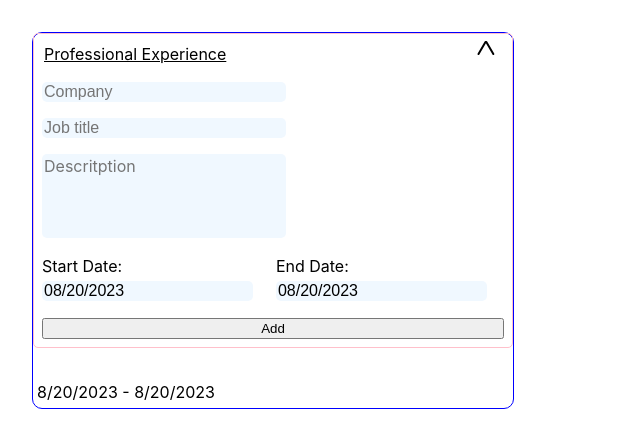
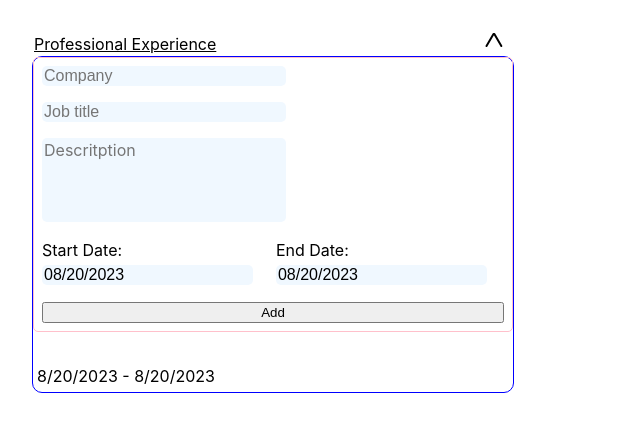
Before and after one commit to StephTorres22/cv-app, a React (Vite) app in the folder cv-app/: page / in a window 1280 px wide. Shown: the top 448 px of the page, without its empty margins (0-640 px from the left). Built offline with nearby package versions, Linux system fonts and the light colour scheme.

Commit message:
playing around with CSStransitions component

```diff
--- a/cv-app/package.json
+++ b/cv-app/package.json
@@ -12,7 +12,8 @@
   "dependencies": {
     "react": "^18.2.0",
     "react-datepicker": "^4.16.0",
-    "react-dom": "^18.2.0"
+    "react-dom": "^18.2.0",
+    "react-transition-group": "^4.4.5"
   },
   "devDependencies": {
     "@types/react": "^18.2.15",
--- a/cv-app/src/App.css
+++ b/cv-app/src/App.css
@@ -14,11 +14,7 @@ p {
   padding: 2rem;
 }
 
-.forms-container {
-  border: solid blue 1px;
-  border-radius: 10px;
-  max-width: 30rem;
-}
+
 
 .forms {
   grid-area: "forms";
--- a/cv-app/src/App.jsx
+++ b/cv-app/src/App.jsx
@@ -1,6 +1,7 @@
 //import { useState } from "react";
 import "./App.css";
 import { useState } from "react";
+import { CSSTransition } from "react-transition-group";
 
 //import DetailsDisplay from "./components/Display";
 
@@ -22,6 +23,8 @@ function App() {
     qualifications: [],
   });
 
+  const [activeIndex, setActiveIndex] = useState(1);
+
   const defaultValue = "";
 
   const [jobPlace, setJobPlace] = useState(defaultValue);
@@ -42,6 +45,14 @@ function App() {
     setJobDesrciption(e.target.value);
   }
 
+  function displayActive(num) {
+    if (activeIndex === num) {
+      setActiveIndex(null);
+    } else {
+      setActiveIndex(num);
+    }
+  }
+
   function addJob() {
     const updatedPerson = {
       ...person,
@@ -57,6 +68,29 @@ function App() {
 
   return (
     <div className="whole">
+      <div className="form">
+        <div className="form-legend">
+          <legend>
+            <u>Professional Experience</u>
+            <div className="arrow-background">
+              <input
+                type="checkbox"
+                className="arrow-toggle"
+                id="arrow-toggle"
+                name="professional-toggle"
+                onChange={() => displayActive(0)}
+              />
+              <label htmlFor="arrow-toggle" className="arrow-toggle-label">
+                <span className="arrow"></span>
+              </label>
+            </div>
+          </legend>
+        </div>
+        <CSSTransition
+          in={activeIndex === 0}
+          timeout={500}
+          classNames="form-transition"
+        >
           <ProfessionalExperience
             jobPlace={jobPlace}
             handlePlaceChange={jobPlaceChange}
@@ -69,7 +103,10 @@ function App() {
             endDate={jobEnd}
             endChange={(date) => setJobEnd(new Date(date))}
             onClick={addJob}
+            //isActive={activeIndex === 0}
           />
+        </CSSTransition>
+      </div>
     </div>
   );
 }
--- a/cv-app/src/ProfessionalExperience.jsx
+++ b/cv-app/src/ProfessionalExperience.jsx
@@ -14,16 +14,12 @@ function ProfessionalExperience({
   endDate,
   endChange,
   onClick,
+  //isActive,
 }) {
+
     return (
       <div className="forms-container">
         <form action="" className="forms">
-        <legend>
-          <u>Professional Experience</u>
-          <div className="arrow-background">
-            <span className="arrow"></span>
-          </div>
-        </legend>
           <input
             type="text"
             className=""
--- a/cv-app/src/styles/forms.css
+++ b/cv-app/src/styles/forms.css
@@ -34,10 +34,17 @@
   border: none;
 }
 
-.forms legend {
+/* FORM LEGEND AND ARROW STYLES */
+
+.form-legend {
+  max-width: 30rem;
+}
+
+.form-legend legend {
   display: flex;
   justify-content: space-between;
 }
+
 .arrow-background {
   width: 1rem;
   height: 1rem;
@@ -51,9 +58,35 @@
   margin-left: 0.25rem;
 }
 
+.arrow-toggle {
+  display: none;
+  /* width: 1rem;
+  height: 1rem;  */
+}
+
+.arrow-toggle-label {
+  position: absolute;
+  width: 1rem;
+  height: 1rem;
+  cursor: pointer;
+}
+
+.arrow-toggle-label::after {
+  content: "";
+  display: block;
+  padding-bottom: 100%;
+}
+
 .arrow-background:hover .arrow::after {
   transform: rotate(-120deg);
   transition: transform 400ms ease-in;
+}
+.arrow-toggle:checked ~ .arrow-toggle-label .arrow::after {
+  transform: rotate(-120deg);
+}
+
+.arrow-toggle:checked ~ .arrow-toggle-label .arrow::before {
+  transform: rotate(120deg);
 }
 
 .arrow-background:hover .arrow::before {
@@ -79,7 +112,7 @@ that way can be on a less specific area, i.e the whole legend or the corner */
   border-radius: 5px;
   translate: -50%;
   text-align: center;
-  top: 15%;
+  top: 25%;
   transition: transfrom 300ms ease-out;
 }
 
@@ -91,6 +124,40 @@ that way can be on a less specific area, i.e the whole legend or the corner */
   rotate: -60deg;
 }
 
+/* TRANSITION STTLES, ENTER AND EXIT */
+.form-transition-enter {
+  transform: scale(1, 0);
+}
+
+.form-transition-enter-active {
+  transform: scale(1, 1);
+  transition: transform 500ms ease-in;
+  transform-origin: bottom;
+}
+.form-transition-enter-done {
+  transform: scale(1, 1);
+}
+
+.form-transition-exit {
+  transform: scale(1, 1);
+}
+
+.form-transition-exit-active {
+  transform: scale(1, 0);
+  transition: transform 500ms ease-out;
+}
+
+.form-transition-exit-done {
+  transform: scale(1, 0);
+}
+
+.forms-container {
+  border: solid blue 1px;
+  border-radius: 10px;
+  max-width: 30rem;
+  transform-origin: top;
+}
+
 .dates {
   display: flex;
   justify-content: space-between;
```
Also changed, not shown: 1 other file (tests, documents, lock files or other folders). Lines whose indentation alone changed are shown as unchanged.
